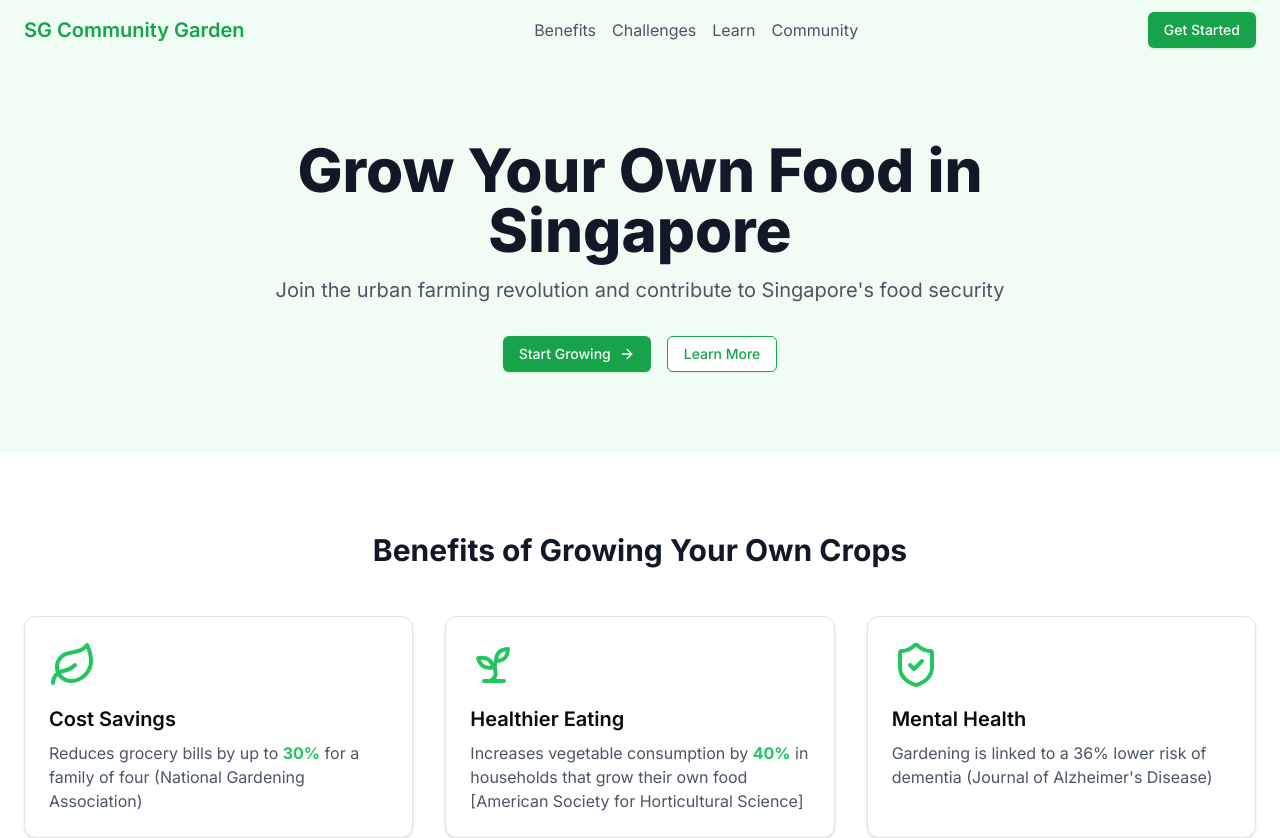
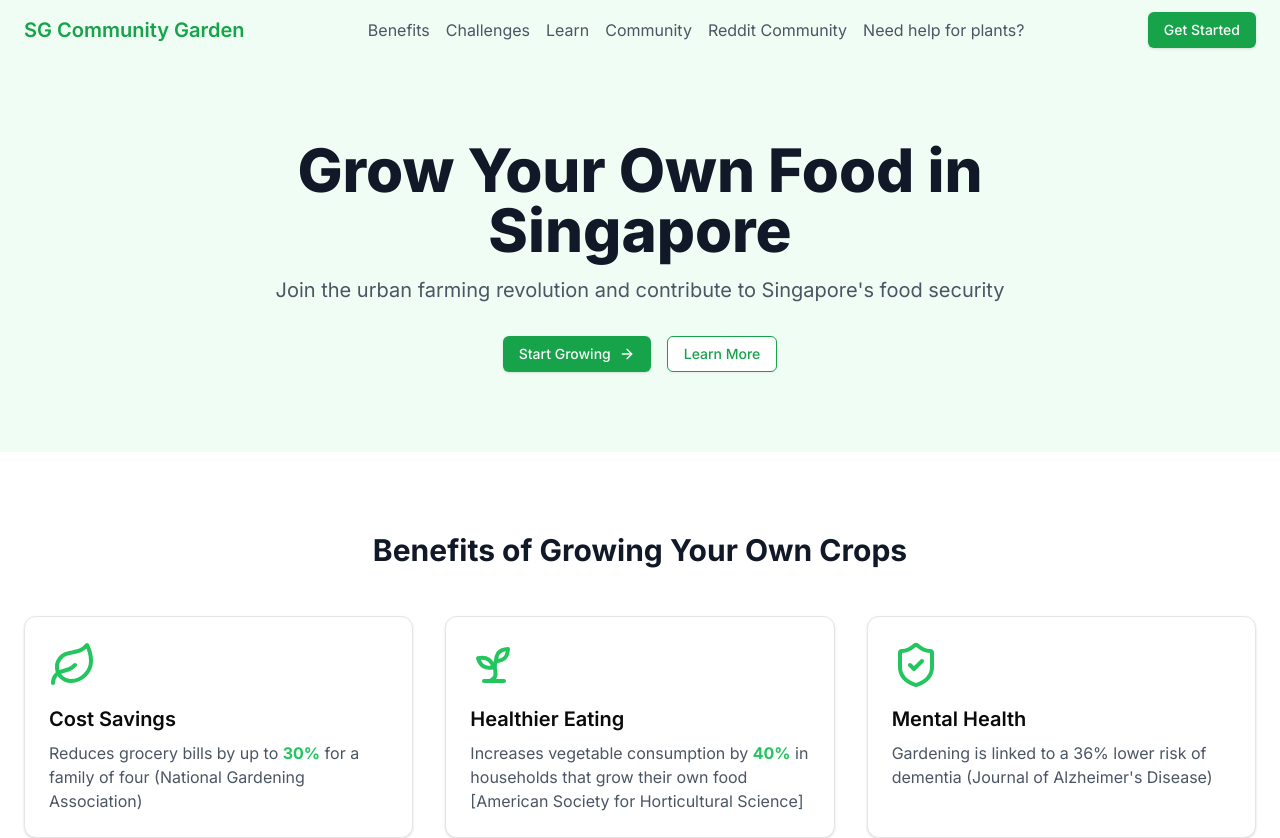
Before and after one commit to singapore2024/Team-8, a Next.js app in the folder frontend/: page / in a window 1280 px wide. Shown: the top 838 px of the page. Built offline with nearby package versions, Linux system fonts and the light colour scheme.

Commit message:
add two buttons

```diff
--- a/frontend/app/page.js
+++ b/frontend/app/page.js
@@ -15,6 +15,8 @@ export default function HomePage() {
               <Link href="#challenges" className="text-gray-600 hover:text-green-500">Challenges</Link>
               <Link href="#learn" className="text-gray-600 hover:text-green-500">Learn</Link>
               <Link href="/community" className="text-gray-600 hover:text-green-500">Community</Link>
+              <Link href="https://www.reddit.com/r/sg_community_gardens" className="text-gray-600 hover:text-green-500">Reddit Community</Link>
+              <Link href="https://www.reddit.com/r/plantclinic" className="text-gray-600 hover:text-green-500">Need help for plants?</Link>
             </div>
             <Button className="bg-green-600 hover:bg-green-700">Get Started</Button>
           </div>
```
